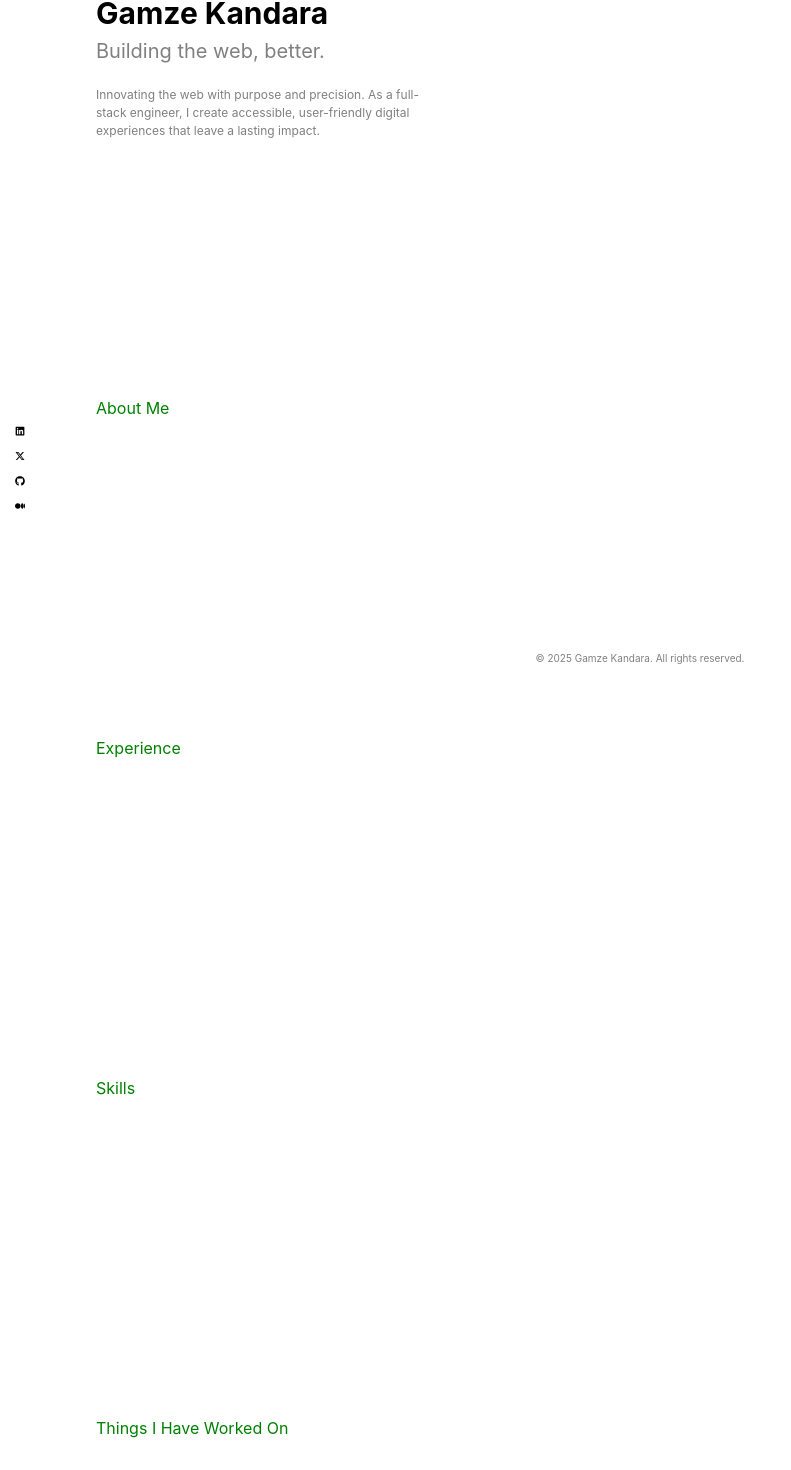
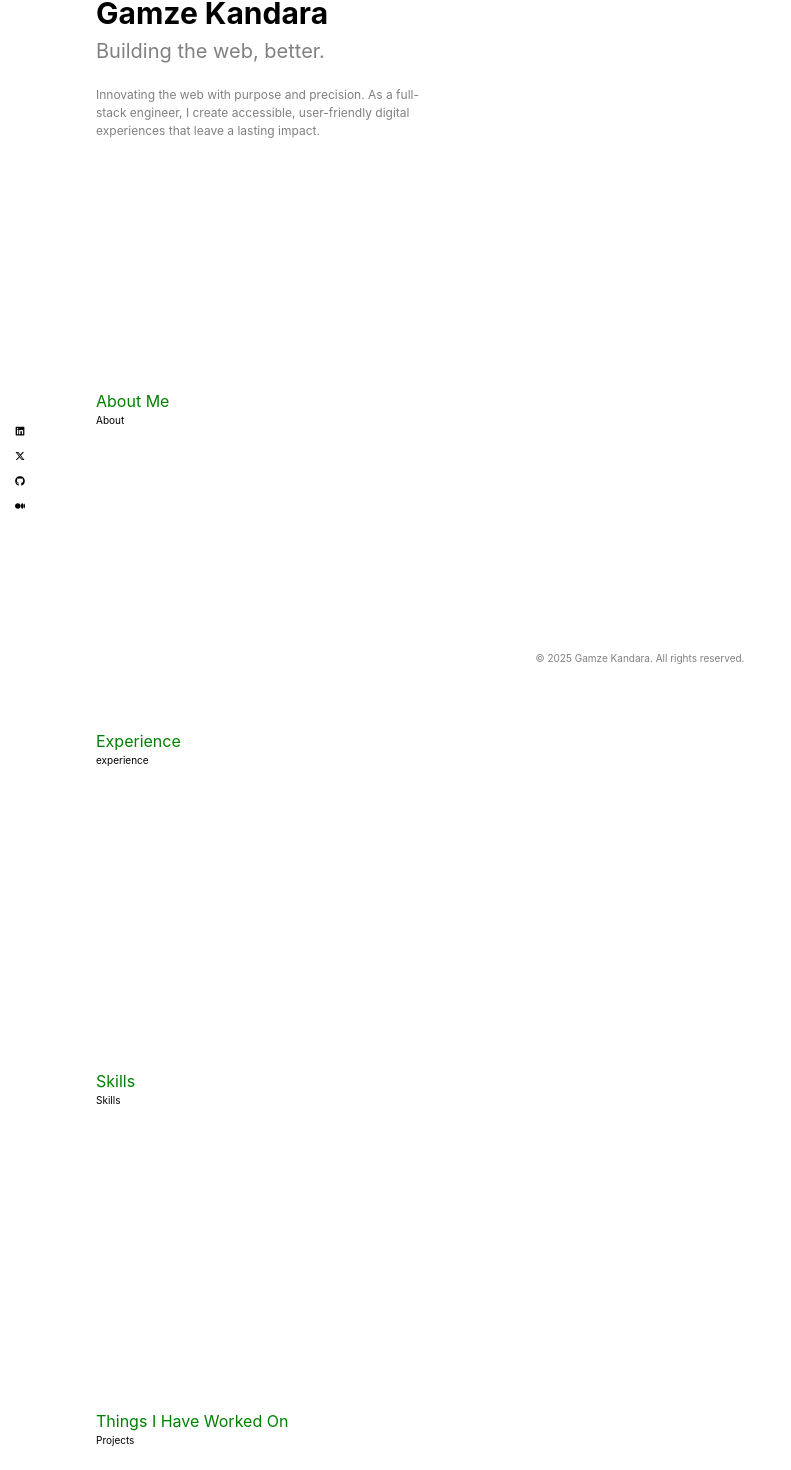
Before and after one commit to Gamze1314/Nextjs---portfolio, a Next.js app: page / in a window 1280 px wide. Shown: the part 132-1602 px from the top of the page, without its empty margins (0-791 px from the left). Built offline with nearby package versions, Linux system fonts and the light colour scheme.

Commit message:
Create UI components for experience,project

```diff
--- /dev/null
+++ b/app/components/about.js
@@ -0,0 +1,9 @@
+import React from 'react'
+
+const About = () => {
+  return (
+    <div>About</div>
+  )
+}
+
+export default About
--- /dev/null
+++ b/app/components/experience.js
@@ -0,0 +1,9 @@
+import React from 'react'
+
+const Experience = () => {
+  return (
+    <div>experience</div>
+  )
+}
+
+export default Experience
--- /dev/null
+++ b/app/components/projects.js
@@ -0,0 +1,9 @@
+import React from 'react'
+
+const Projects = () => {
+  return (
+    <div>Projects</div>
+  )
+}
+
+export default Projects
--- /dev/null
+++ b/app/components/skills.js
@@ -0,0 +1,9 @@
+import React from 'react'
+
+const Skills = () => {
+  return (
+    <div>Skills</div>
+  )
+}
+
+export default Skills
--- a/app/page.js
+++ b/app/page.js
@@ -1,6 +1,10 @@
 "use client";
 
 import { Box, Flex, Text } from "@chakra-ui/react";
+import About from "./components/about";
+import Experience from "./components/experience";
+import Skills from "./components/skills";
+import Projects from "./components/projects";
 
 const Home = () => {
   return (
@@ -47,6 +51,7 @@ const Home = () => {
           <Text color="green" fontSize="md">
             About Me
           </Text>
+          <About />
         </Flex>
       </Box>
 
@@ -64,6 +69,7 @@ const Home = () => {
           <Text color="green" fontSize="md">
             Experience
           </Text>
+          <Experience />
         </Flex>
       </Box>
 
@@ -81,6 +87,7 @@ const Home = () => {
           <Text color="green" fontSize="md">
             Skills
           </Text>
+          <Skills />
         </Flex>
       </Box>
 
@@ -98,6 +105,7 @@ const Home = () => {
           <Text color="green" fontSize="md">
             Things I Have Worked On
           </Text>
+          <Projects />
         </Flex>
       </Box>
     </>
--- a/app/projects/page.js
+++ /dev/null
@@ -1,9 +0,0 @@
-'use client'
-
-import React from 'react'
-
-const ProjectsPage = () => {
-  return <div>ProjectsPage</div>;
-}
-
-export default ProjectsPage;
```
